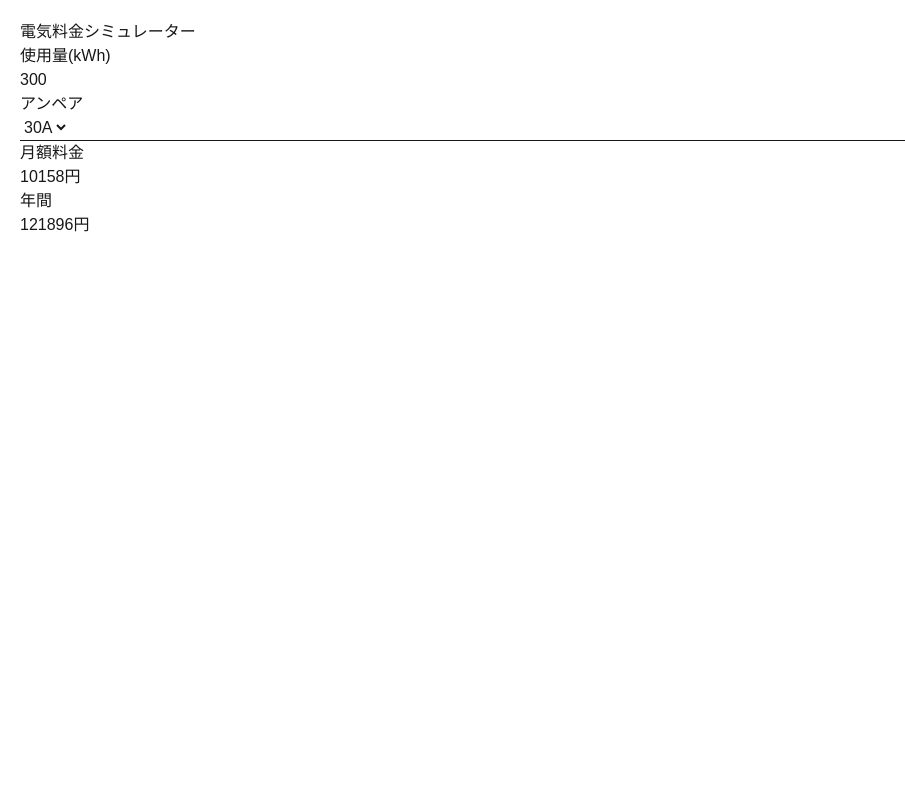
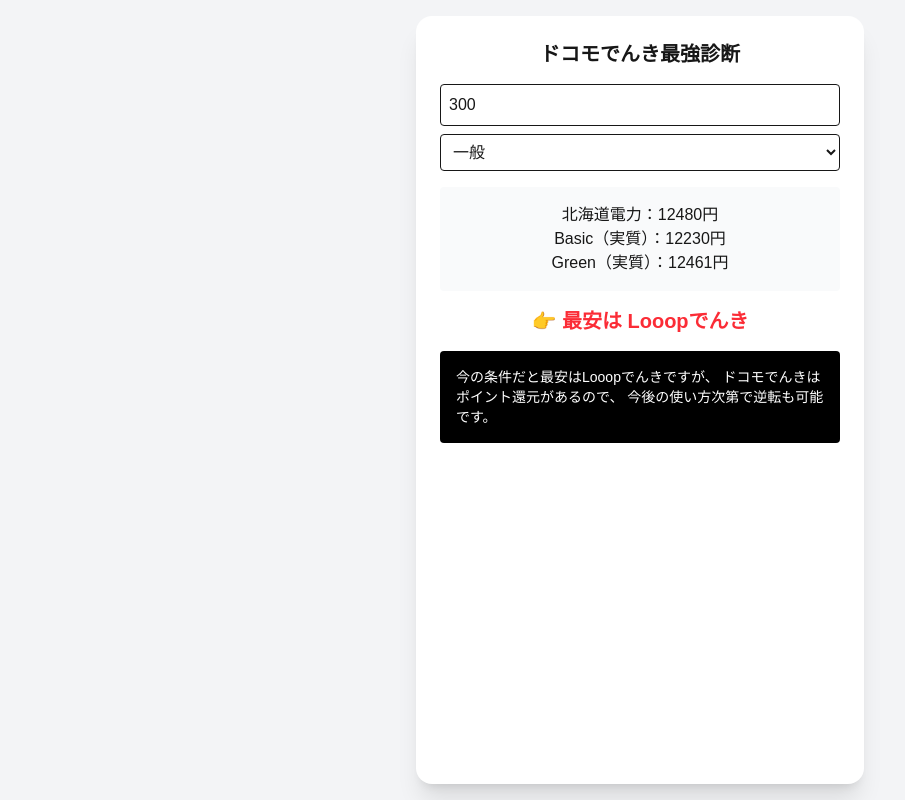
Before and after one commit to takahashikai919-art/electric-app, a Next.js app: page / in a window 1280 px wide. Shown: the whole page, without its empty margins (0-905 px from the left). Built offline with nearby package versions, Linux system fonts and the light colour scheme.

Commit message:
docomo final weapon

```diff
--- a/app/page.tsx
+++ b/app/page.tsx
@@ -3,51 +3,129 @@
 
 export default function Home() {
   const [kwh, setKwh] = useState<number>(300);
-  const [amp, setAmp] = useState<number>(30);
+  const [userType, setUserType] = useState<string>("normal");
 
-  const basePrices: { [key: number]: number } = {
-    30: 858,
-    40: 1144,
-    50: 1430,
-    60: 1716,
+  // 北海道電力
+  const base = 900;
+  const tiers = [35, 41, 45];
+
+  const calcTier = (kwh: number) => {
+    if (kwh <= 120) return kwh * tiers[0];
+    if (kwh <= 300) return 120 * tiers[0] + (kwh - 120) * tiers[1];
+    return 120 * tiers[0] + 180 * tiers[1] + (kwh - 300) * tiers[2];
   };
 
-  const pricePerKwh = 31;
+  const hokkaido = base + calcTier(kwh);
 
-  const base = basePrices[amp];
-  const energy = kwh * pricePerKwh;
-  const total = base + energy;
+  // ドコモ還元率
+  const rates: any = {
+    normal: { basic: 0.02, green: 0.04 },
+    docomo: { basic: 0.03, green: 0.05 },
+    gold: { basic: 0.03, green: 0.06 },
+    platinum: { basic: 0.04, green: 0.1 },
+  };
+
+  const r = rates[userType];
+
+  // ドコモ計算
+  const docomoBasicPoints = hokkaido * r.basic;
+  const docomoGreenPoints = (hokkaido + 500) * r.green;
+
+  const docomoBasic = hokkaido - docomoBasicPoints;
+  const docomoGreen = hokkaido + 500 - docomoGreenPoints;
+
+  // 30社（簡易）
+  const companies = [
+    { name: "北海道電力", cost: hokkaido },
+    { name: "Looopでんき", cost: hokkaido * 0.95 },
+    { name: "ENEOSでんき", cost: hokkaido * 0.98 },
+    { name: "楽天でんき", cost: hokkaido },
+    { name: "auでんき", cost: hokkaido * 0.98 },
+    { name: "ソフトバンクでんき", cost: hokkaido * 0.99 },
+    { name: "HTBエナジー", cost: hokkaido * 0.97 },
+    { name: "シンエナジー", cost: hokkaido * 0.96 },
+    { name: "ミツウロコでんき", cost: hokkaido * 0.98 },
+    { name: "イーレックス", cost: hokkaido * 0.97 },
+    { name: "エルピオでんき", cost: hokkaido * 0.97 },
+    { name: "まちエネ", cost: hokkaido * 0.99 },
+    { name: "オクトパスエナジー", cost: hokkaido * 0.96 },
+    { name: "コスモでんき", cost: hokkaido * 0.98 },
+    { name: "J:COMでんき", cost: hokkaido * 0.99 },
+  ];
+
+  // ドコモも比較に追加
+  const all = [
+    ...companies,
+    { name: "ドコモでんき Basic", cost: docomoBasic },
+    { name: "ドコモでんき Green", cost: docomoGreen },
+  ];
+
+  const sorted = all.sort((a, b) => a.cost - b.cost);
+  const best = sorted[0];
+
+  const isDocomoWin = best.name.includes("ドコモ");
 
   return (
-    <div style={{ padding: 20 }}>
-      <h1>電気料金シミュレーター</h1>
+    <div className="min-h-screen bg-gray-100 flex justify-center p-4">
+      <div className="bg-white p-6 rounded-2xl shadow-xl w-full max-w-md">
 
-      <div>
-        <label>使用量(kWh)</label><br />
+        <h1 className="text-xl font-bold text-center mb-4">
+          ドコモでんき最強診断
+        </h1>
+
+        {/* 入力 */}
         <input
           type="number"
           value={kwh}
           onChange={(e) => setKwh(Number(e.target.value))}
+          className="w-full border p-2 mb-2 rounded"
+          placeholder="使用量 (kWh)"
         />
+
+        <select
+          onChange={(e) => setUserType(e.target.value)}
+          className="w-full border p-2 mb-4 rounded"
+        >
+          <option value="normal">一般</option>
+          <option value="docomo">ドコモユーザー</option>
+          <option value="gold">dカードGOLD</option>
+          <option value="platinum">PLATINUM</option>
+        </select>
+
+        {/* 結果 */}
+        <div className="bg-gray-50 p-4 rounded mb-4 text-center">
+          <p>北海道電力：{hokkaido.toFixed(0)}円</p>
+          <p>Basic（実質）：{docomoBasic.toFixed(0)}円</p>
+          <p>Green（実質）：{docomoGreen.toFixed(0)}円</p>
+        </div>
+
+        {/* 勝ち負け */}
+        <div className="text-center mb-4">
+          <h2 className={`text-xl font-bold ${isDocomoWin ? "text-green-600" : "text-red-500"}`}>
+            {isDocomoWin
+              ? "👉 ドコモでんきが最安です"
+              : `👉 最安は ${best.name}`}
+          </h2>
+        </div>
+
+        {/* 営業トーク */}
+        <div className="bg-black text-white p-4 rounded text-sm">
+          {isDocomoWin ? (
+            <p>
+              この条件だとドコモでんきが最安です。
+              ポイント還元込みで実質料金が下がるので、
+              切り替えるだけで毎月お得になります。
+            </p>
+          ) : (
+            <p>
+              今の条件だと最安は{best.name}ですが、
+              ドコモでんきはポイント還元があるので、
+              今後の使い方次第で逆転も可能です。
+            </p>
+          )}
+        </div>
+
       </div>
-
-      <div>
-        <label>アンペア</label><br />
-        <select onChange={(e) => setAmp(Number(e.target.value))}>
-          <option value="30">30A</option>
-          <option value="40">40A</option>
-          <option value="50">50A</option>
-          <option value="60">60A</option>
-        </select>
-      </div>
-
-      <hr />
-
-      <h2>月額料金</h2>
-      <p>{total.toFixed(0)}円</p>
-
-      <h2>年間</h2>
-      <p>{(total * 12).toFixed(0)}円</p>
     </div>
   );
 }
```
